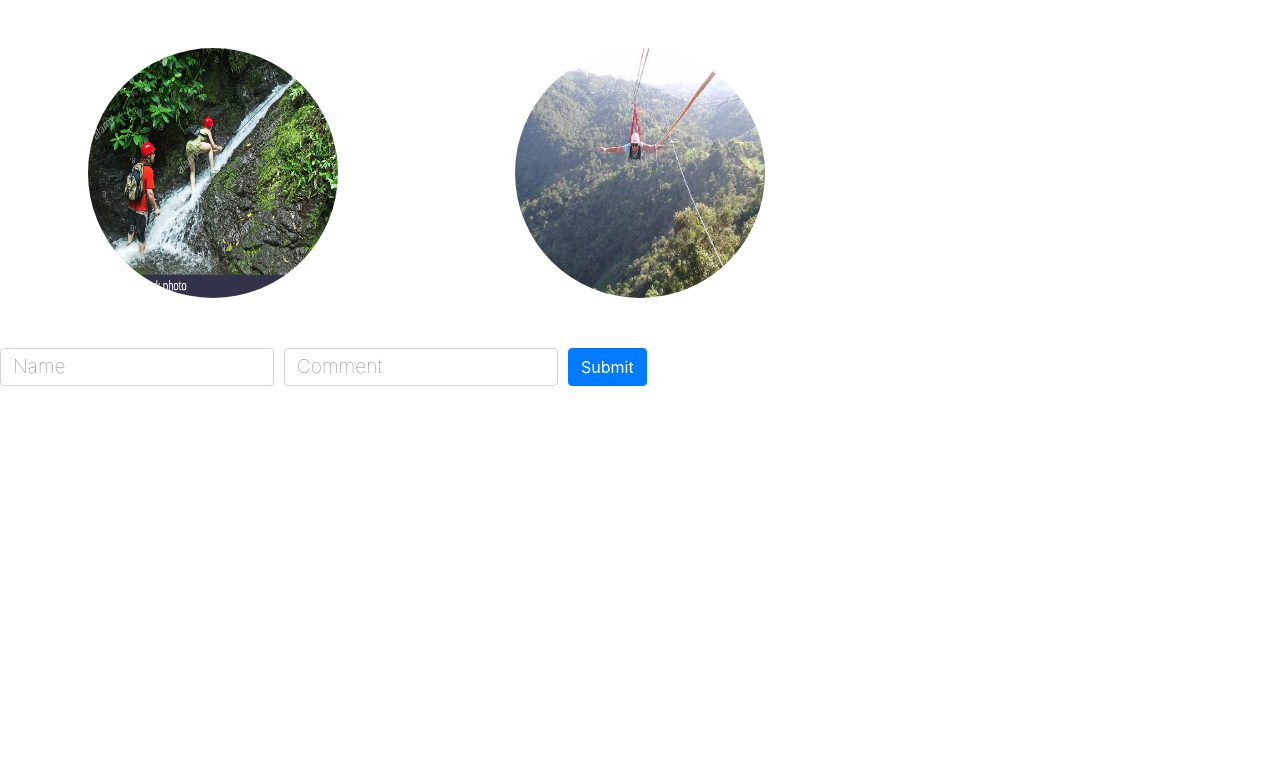
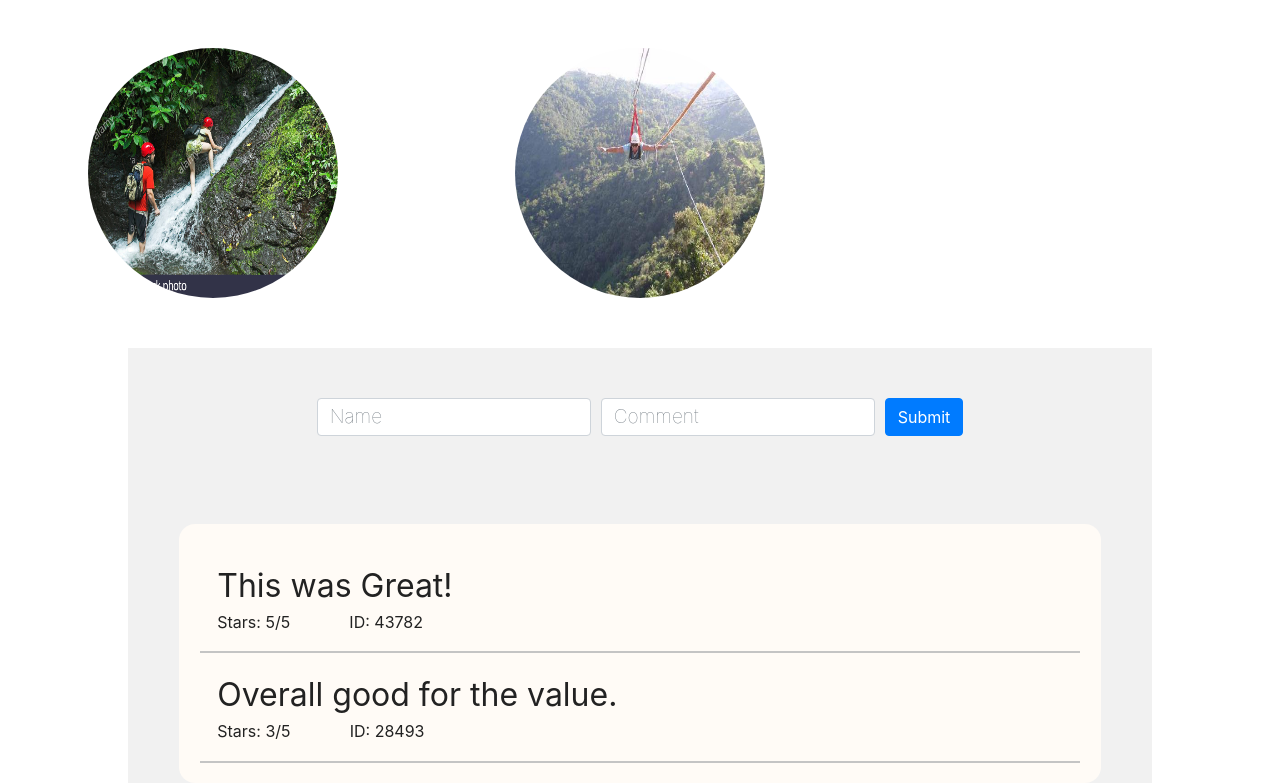
Before and after one commit to uprm-inso-4116-2020-2021-S1/semester-project-team-c, a React (Create React App) app: page / in a window 1280 px wide. Shown: the part 1526-2309 px from the top of the page. Before the commit the page ends 1920 px from the top, so only its background shows below. Built offline with nearby package versions, Linux system fonts and the light colour scheme.

Commit message:
rendering reviews based on JSON passed from HOME

```diff
--- a/src/Components/Home/Home.js
+++ b/src/Components/Home/Home.js
@@ -52,7 +52,7 @@ class Home extends React.Component {
           <Col className="picPadding"><Image className="picDim d-block mx-auto" src={Zipline} roundedCircle/></Col>
         </Row>
       </Container>
-      <Reviews />
+      <Reviews reviews={[{reviewMessage : "This was Great!", stars: 5, trid: 32781, review_user_uid: 43782, tour_tid: 23145, review_rid: 38923}, {reviewMessage : "Overall good for the value.", stars: 3, trid: 53623, review_user_uid: 28493, tour_tid: 23145, review_rid: 38924}]}/>
       </React.Fragment>
     );
   }
--- /dev/null
+++ b/src/Components/IndividualReview/IndividualReview.js
@@ -0,0 +1,24 @@
+import React from "react";
+import "./IndividualReview.css";
+
+class IndividualReview extends React.Component {
+  constructor(props) {
+    super(props);
+  }
+
+  render() {
+    return (
+        <div className="IndividualResult">
+          <div className="info">
+            <div className="name">{this.props.reviewMessage}</div>
+            <div className="details">
+              <div className="location">Stars: {this.props.stars}/5</div>
+              <div className="duration">ID: {this.props.review_user_uid}</div>
+            </div>
+          </div>
+        </div>
+      );
+  }
+}
+
+export default IndividualReview;
--- a/src/Components/Reviews/Reviews.css
+++ b/src/Components/Reviews/Reviews.css
@@ -1,19 +1,13 @@
-.TourDiv {
-  text-align: center;
-  background-image: url("../../images/surf.jpg");
-  background-position: center;
-  background-size: cover;
-  min-height: 100vh;
+.reviewWrapper{
+  width: 80%;
+  background-color: rgb(241, 241, 241);
+  margin-right: 10%;
+  margin-left: 10%;
 }
 
-.TourHeading {
-  margin-top: 5%;
-  margin-bottom: 0px;
-  padding-top: 30px;
-  color: #fff;
-  font-family: Merriweather;
-  font-style: italic;
-  font-weight: 300;
-  font-size: 36px;
-  line-height: 45px;
+.reviewForm{
+  display: flex;
+  justify-content: center;
+  align-items: center;
+  padding-top: 50px;
 }
--- a/src/Components/Reviews/Reviews.js
+++ b/src/Components/Reviews/Reviews.js
@@ -1,12 +1,41 @@
 import React from 'react';
+import "./Reviews.css";
+import IndividualReview from "../IndividualReview/IndividualReview";
 import Form from 'react-bootstrap/Form'
 import Col from 'react-bootstrap/Col'
 import Button from 'react-bootstrap/Button'
 
 class Reviews extends React.Component {
+  constructor(props) {
+    super(props);
+
+    this.showReviews = this.showReviews.bind(this);
+  }
+
+  showReviews() {
+      return (
+        <div className="Container">
+          {this.props.reviews.map((review) => {
+            return (
+              <IndividualReview
+                trid={review.trid}
+                reviewMessage={review.reviewMessage}
+                stars={review.stars}
+                tour_tid={review.tour_tid}
+                review_rid={review.review_rid}
+                review_user_uid={review.review_user_uid}
+              />
+            );
+          })}
+        </div>
+      );
+
+  }
+
   render() {
     return (
-      <Form>
+      <div className="reviewWrapper">
+        <Form className="reviewForm">
         <Form.Row className="align-items-center">
           <Col xs="auto">
             <Form.Label htmlFor="inlineFormInput" srOnly>Name</Form.Label>
@@ -21,6 +50,8 @@ class Reviews extends React.Component {
           </Col>
         </Form.Row>
       </Form>
+      {this.showReviews()}
+      </div>
     );
   }
 }
```
Also changed, not shown: src/Components/IndividualReview/IndividualReview.css (added).
